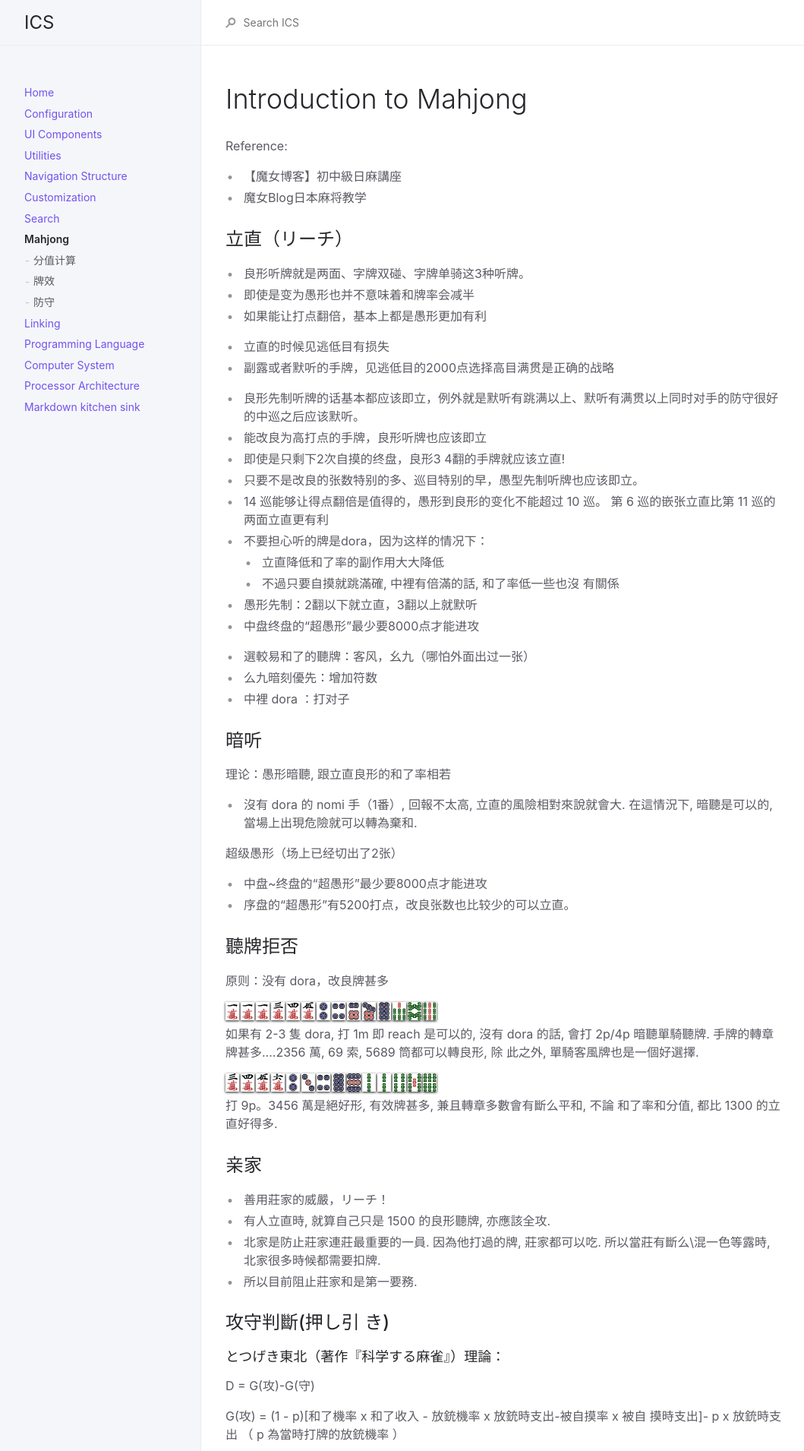
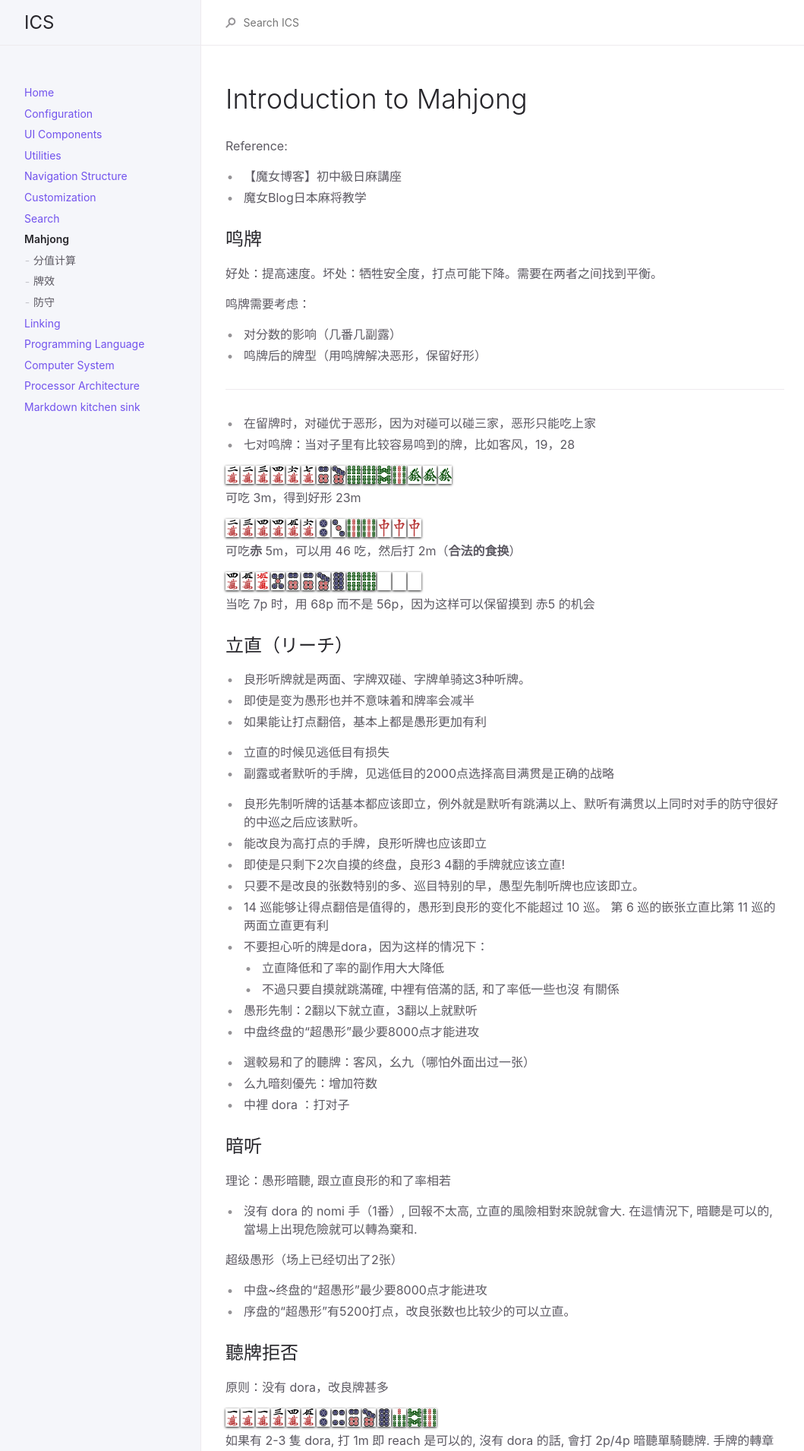
Before and after one commit to wongsingfo/comp-sys, a Jekyll site: the page built from docs/mahjong/mahjong.md, in a window 1280 px wide. Shown: the top 1910 px of the page at 76% size, without its empty margins (107-1166 px from the left). Built offline with Jekyll 4.4.1, drawn with Linux system fonts in a browser that asks for light colours.

```diff
--- a/_sass/mahjong.scss
+++ b/_sass/mahjong.scss
@@ -1,15 +1,15 @@
 .mahjong-tile {
   width: 18px;
   margin-right: 2px;
-  box-shadow: 0px 1px 3px rgba(0, 0, 0, 0.9);
+  box-shadow: 0 1px 3px rgba(0, 0, 0, 0.9);
 }
 
 .mahjong-rotate {
   width: 18px;
+  margin-right: 5px;
+  margin-bottom: 3px;
+  margin-left: 4px;
+  vertical-align: bottom;
   transform: rotate(270deg);
-  vertical-align: bottom;
-  margin-right: 5px;
-  margin-left: 4px;
-  margin-bottom: 3px;
-  box-shadow: -1px 0px 3px rgba(0, 0, 0, 0.9);
+  box-shadow: -1px 0 3px rgba(0, 0, 0, 0.9);
 }
--- a/docs/mahjong/mahjong.md
+++ b/docs/mahjong/mahjong.md
@@ -13,6 +13,32 @@ Reference:
 
 - 【魔女博客】初中級日麻講座
 - 魔女Blog日本麻将教学
+
+## 鸣牌
+
+好处：提高速度。坏处：牺牲安全度，打点可能下降。需要在两者之间找到平衡。
+
+鸣牌需要考虑：
+
+- 对分数的影响（几番几副露）
+- 鸣牌后的牌型（用鸣牌解决恶形，保留好形）
+
+------------------------
+
+- 在留牌时，对碰优于恶形，因为对碰可以碰三家，恶形只能吃上家
+- 七对鸣牌：当对子里有比较容易鸣到的牌，比如客风，19，28
+
+<div class="mahjong">223467m 67p 6689s 666z</div>
+
+可吃 3m，得到好形 23m
+
+<div class="mahjong">234456m 23p 99s 777z</div>
+
+可吃**赤** 5m，可以用 46 吃，然后打 2m（**合法的食换**）
+
+<div class="mahjong">450m 56678p 66s 555z</div>
+
+当吃 7p 时，用 68p 而不是 56p，因为这样可以保留摸到 赤5 的机会
 
 ## 立直（リーチ）
 
```
Also changed, not shown: docs/prog-lang/ocaml.md (added, +136 -0 lines), docs/prog-lang/shell.md (+2 -2 lines).
